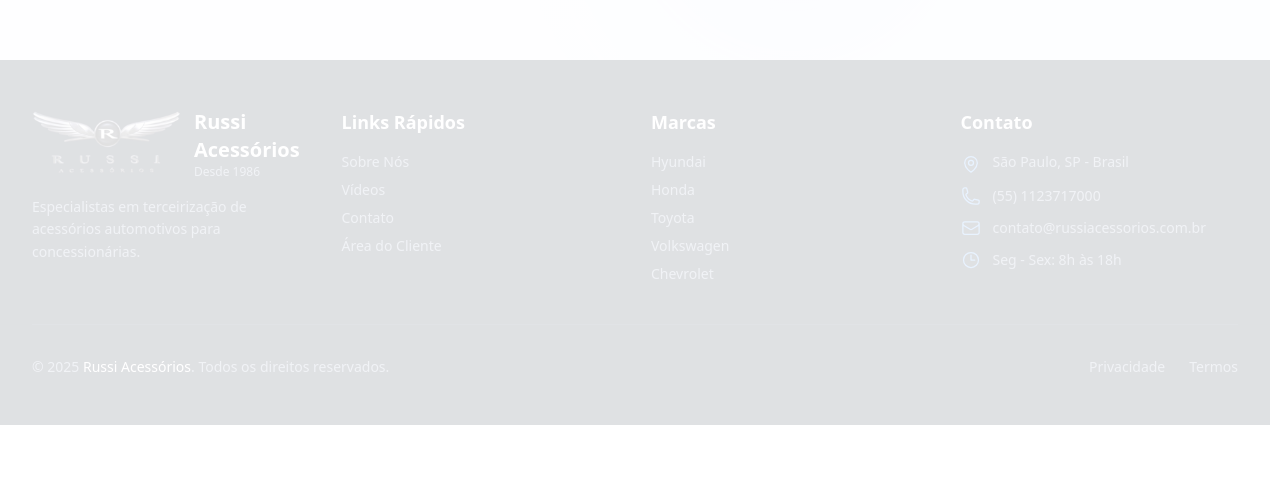
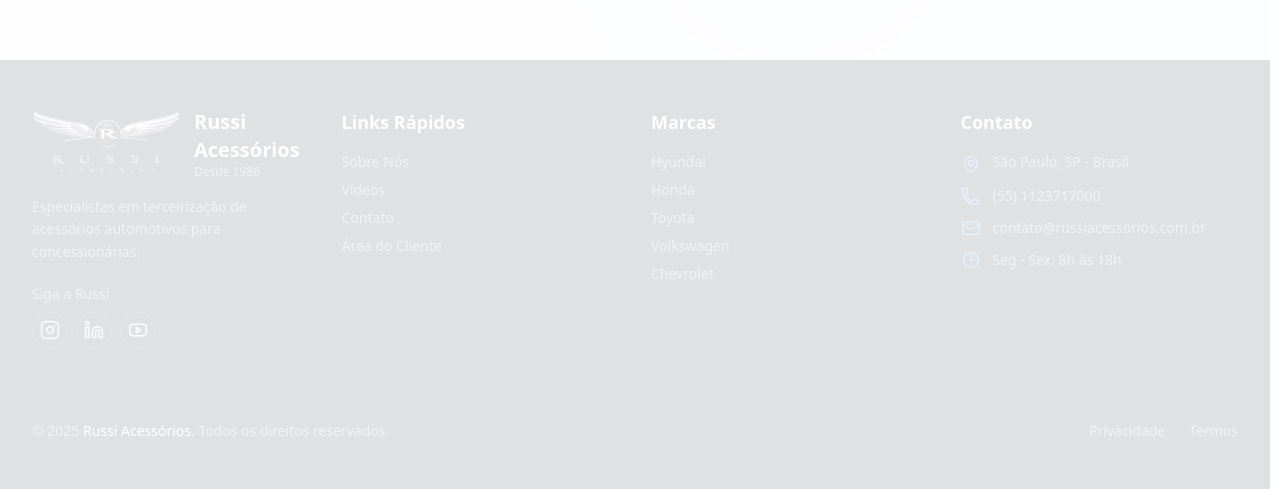
Before and after one commit to thompson0/site_russi, a Next.js app: page / in a window 1280 px wide. Shown: the part 5939-6428 px from the top of the page. Before the commit the page ends 6364 px from the top, so only its background shows below. Built offline with nearby package versions, Linux system fonts and the light colour scheme.

Commit message:
add icon social media

```diff
--- a/src/components/Home/Footer.jsx
+++ b/src/components/Home/Footer.jsx
@@ -1,9 +1,27 @@
 import Image from "next/image";
 import Link from "next/link";
 import { MapPinIcon, PhoneIcon, EnvelopeIcon, ClockIcon } from "@heroicons/react/24/outline";
+import { Instagram, Linkedin, Youtube } from "lucide-react";
 
 export default function Footer() {
   const year = new Date().getFullYear();
+  const socialLinks = [
+    {
+      name: "Instagram",
+      href: "https://www.instagram.com/russi_acessorios/",
+      icon: Instagram,
+    },
+    {
+      name: "LinkedIn",
+      href: "https://www.linkedin.com/company/russi-acess%C3%B3rios/",
+      icon: Linkedin,
+    },
+    {
+      name: "YouTube",
+      href: "https://www.youtube.com/@Russi-Midia",
+      icon: Youtube,
+    },
+  ];
 
   return (
     <footer className="bg-slate-900 text-white">
@@ -26,6 +44,23 @@
             <p className="text-xs sm:text-sm text-slate-400 leading-relaxed">
               Especialistas em terceirização de acessórios automotivos para concessionárias.
             </p>
+            <div className="pt-1">
+              <p className="text-xs sm:text-sm text-slate-400">Siga a Russi</p>
+              <div className="mt-2 flex items-center gap-2">
+                {socialLinks.map(({ name, href, icon: Icon }) => (
+                  <Link
+                    key={name}
+                    href={href}
+                    target="_blank"
+                    rel="noopener noreferrer"
+                    aria-label={`Russi Acessórios no ${name}`}
+                    className="inline-flex h-8 w-8 sm:h-9 sm:w-9 items-center justify-center rounded-full border border-slate-700 text-slate-300 transition-colors hover:border-blue-400 hover:text-blue-400"
+                  >
+                    <Icon className="h-4 w-4 sm:h-5 sm:w-5" />
+                  </Link>
+                ))}
+              </div>
+            </div>
           </div>
 
           <div className="space-y-3 sm:space-y-4">
```
